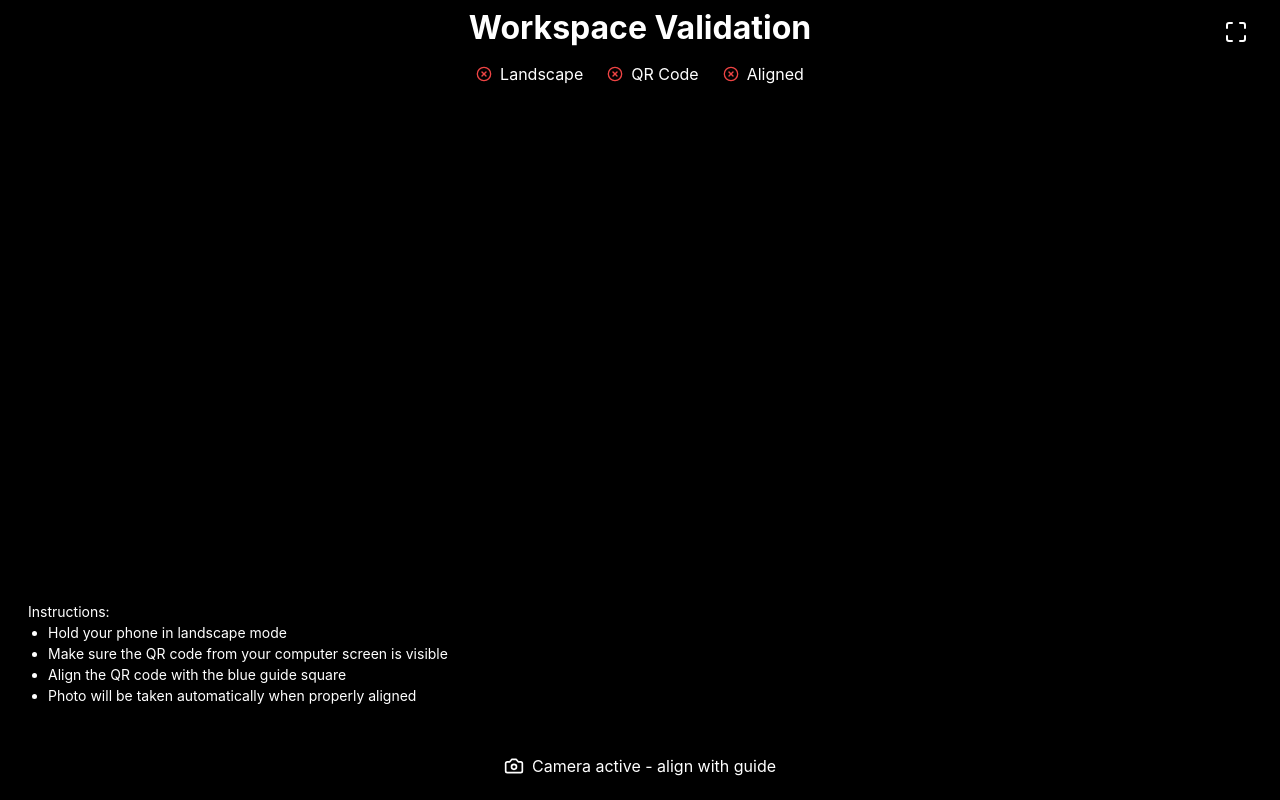
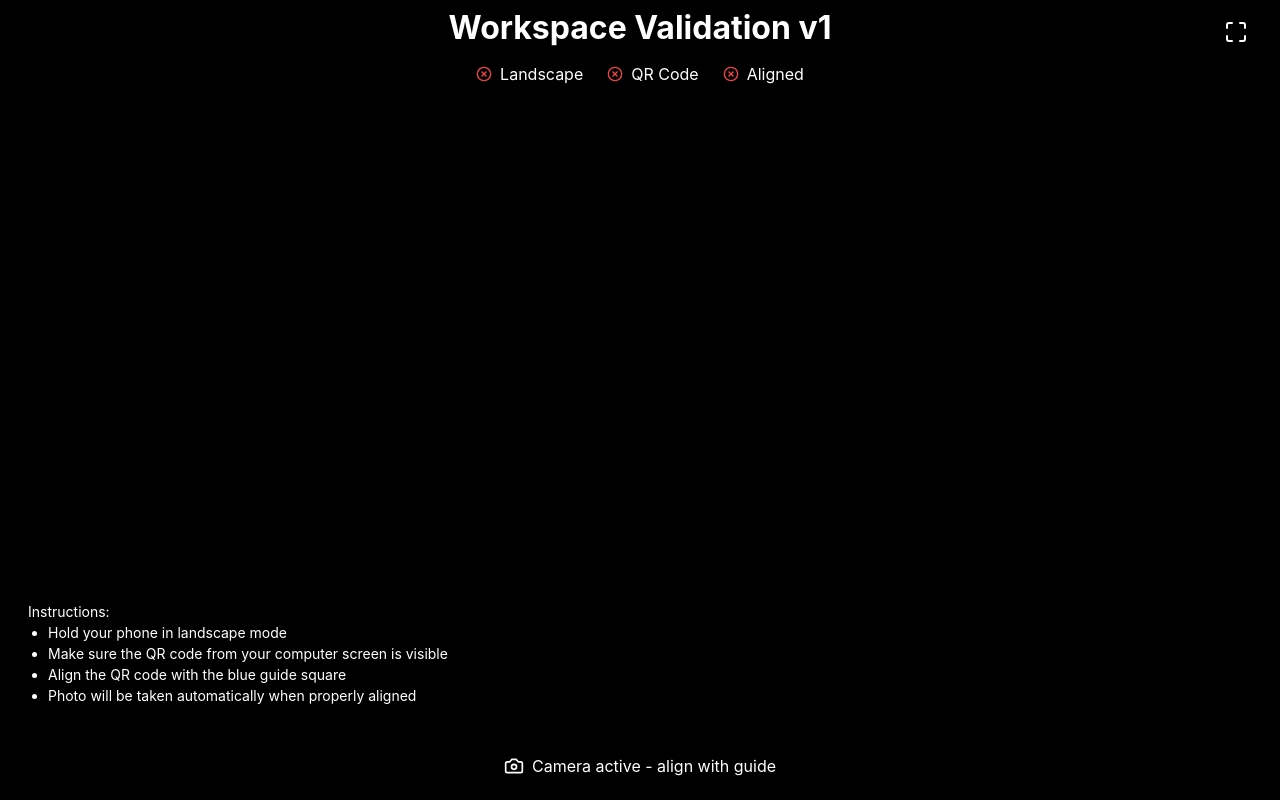
Before and after one commit to richdaygh/DeskVerification, a plain HTML site: page index.html in a window 1280 px wide. Drawn offline with nearby package versions, Linux system fonts and the light colour scheme.

Commit message:
Update index.html

```diff
--- a/index.html
+++ b/index.html
@@ -270,7 +270,7 @@
 <body>
     <div class="container">
         <div class="header">
-            <h1>Workspace Validation</h1>
+            <h1>Workspace Validation v1</h1>
         </div>
 
         <button id="fullscreen-button" class="fullscreen-button">
```
